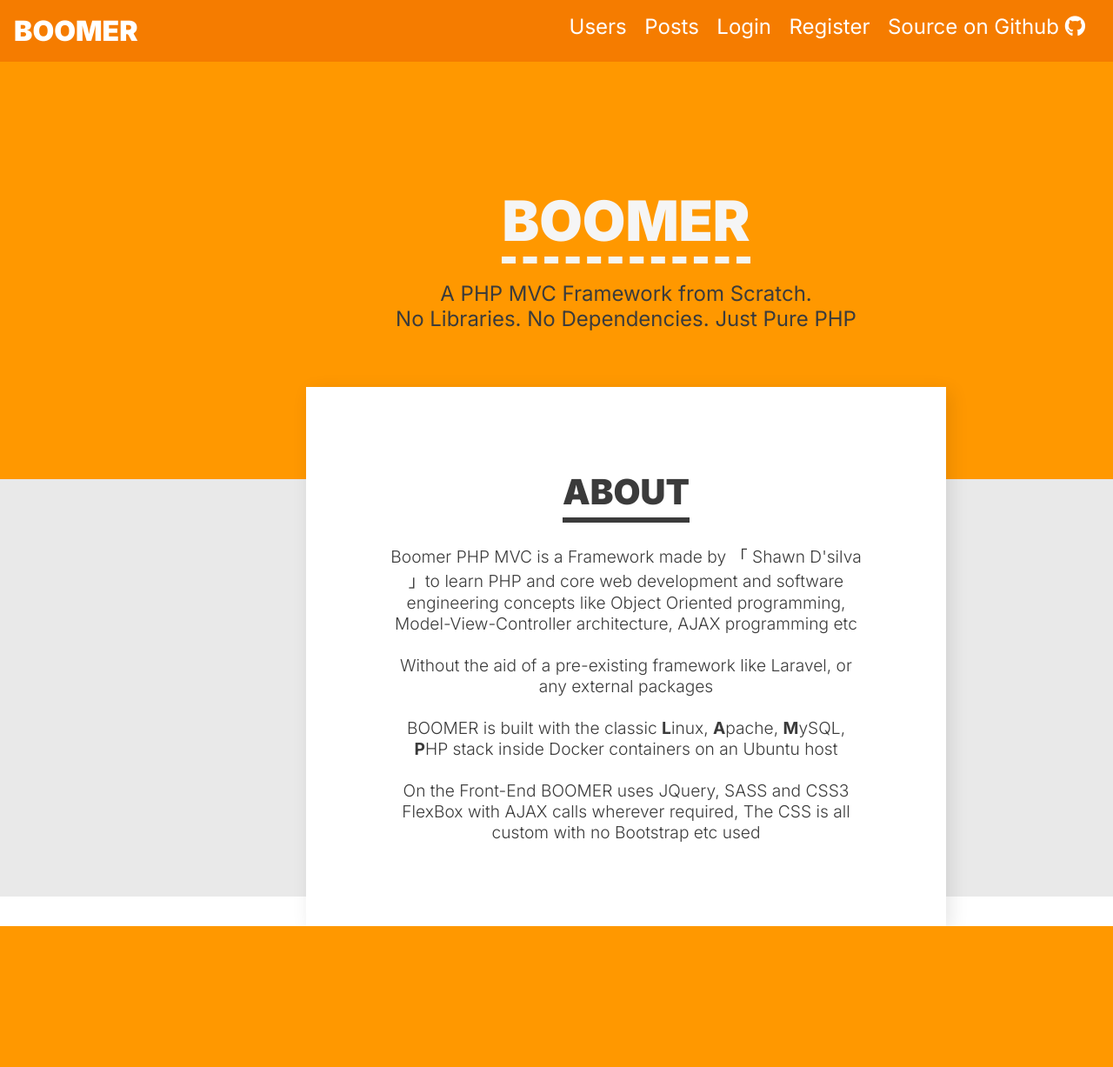
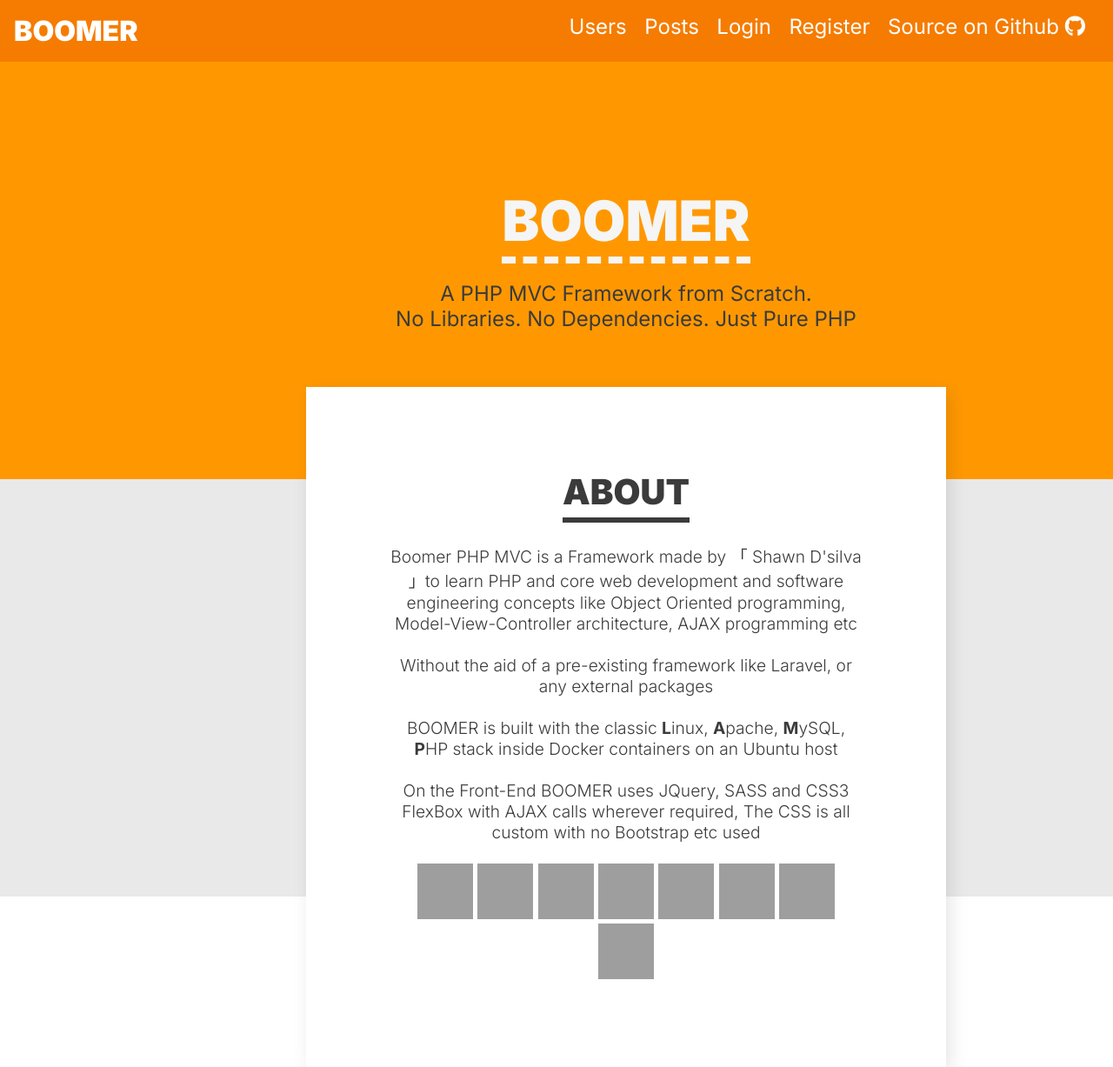
Before and after one commit to shawn-dsilva/boomer-php-mvc, a PHP site: page /app/views/HomeView.php in a window 1280 px wide; the page is wider, and only the part inside the window is pictured. Shown: that part at 87% size. Before the commit the page ends 1065 px from the top of that part, so only its background shows below. Run offline with PHP 8.4, Linux system fonts and the light colour scheme; some libraries are stand-ins or nearby versions; grey boxes are pictures that could not be loaded.

Commit message:
stack icons added

```diff
--- a/app/views/HomeView.php
+++ b/app/views/HomeView.php
@@ -28,7 +28,18 @@
     <p>Without the aid of a pre-existing framework like Laravel, or any external packages</p>
     <p>BOOMER is built with the classic <b>L</b>inux, <b>A</b>pache, <b>M</b>ySQL, <b>P</b>HP  stack inside Docker containers on an Ubuntu host</p>
     <p>On the Front-End BOOMER uses JQuery, SASS and CSS3 FlexBox with AJAX calls wherever required, The CSS is all custom with no Bootstrap etc used</p>
-    <p class="stack"></p>
+    <p class="stack">
+    <img src="http://konpa.github.io/devicon/devicon.git/icons/linux/linux-original.svg">
+    <img src="http://konpa.github.io/devicon/devicon.git/icons/apache/apache-original-wordmark.svg">
+    <img src="http://konpa.github.io/devicon/devicon.git/icons/mysql/mysql-original-wordmark.svg">
+    <img src="http://konpa.github.io/devicon/devicon.git/icons/php/php-original.svg">
+    <img src="http://konpa.github.io/devicon/devicon.git/icons/docker/docker-original-wordmark.svg">
+    <img src="http://konpa.github.io/devicon/devicon.git/icons/ubuntu/ubuntu-plain-wordmark.svg">
+
+    <img src="http://konpa.github.io/devicon/devicon.git/icons/jquery/jquery-original-wordmark.svg">
+    <img src="http://konpa.github.io/devicon/devicon.git/icons/sass/sass-original.svg">
+
+</p>
 </div>
   </div>
   </div>
--- a/public/css/main.css
+++ b/public/css/main.css
@@ -101,3 +101,8 @@ body {
 .intro-content-text p {
   margin: 1.5rem 0;
 }
+
+img {
+  height:4rem;
+  width:4rem;
+}
```
